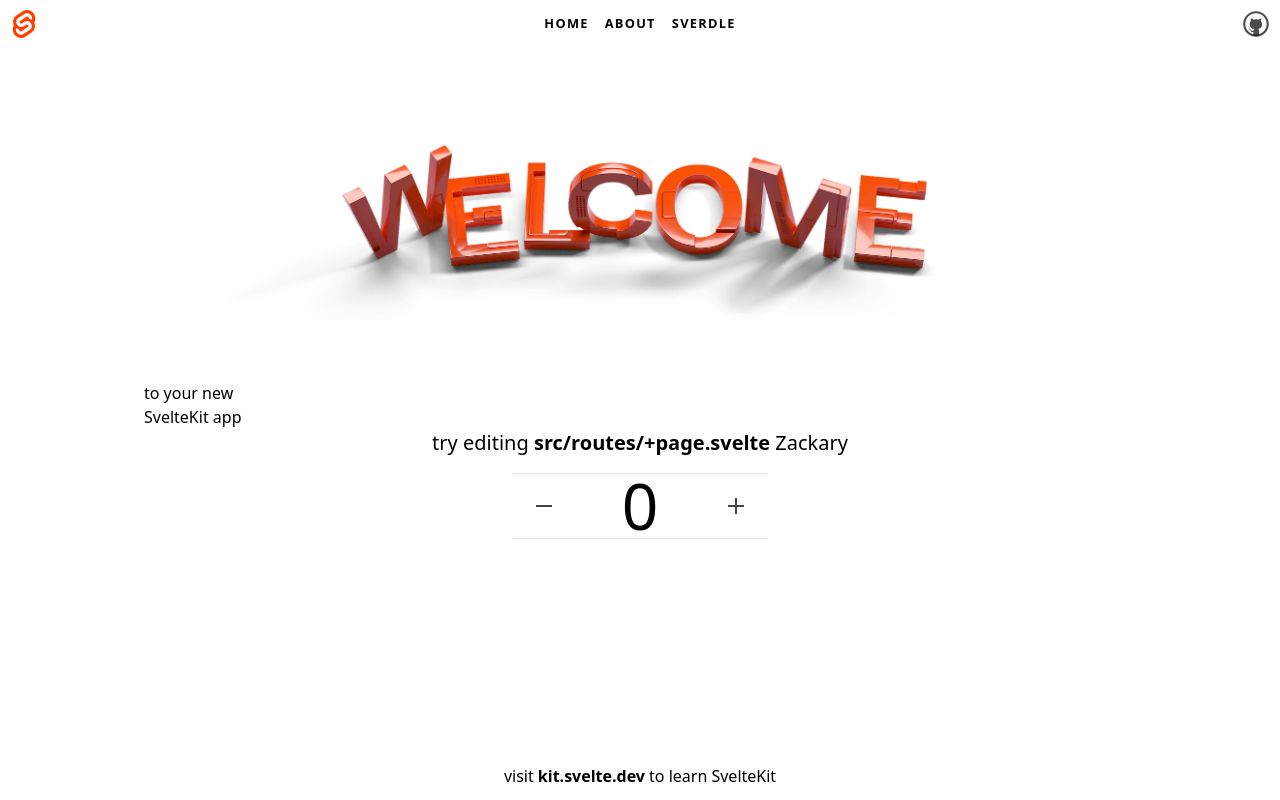
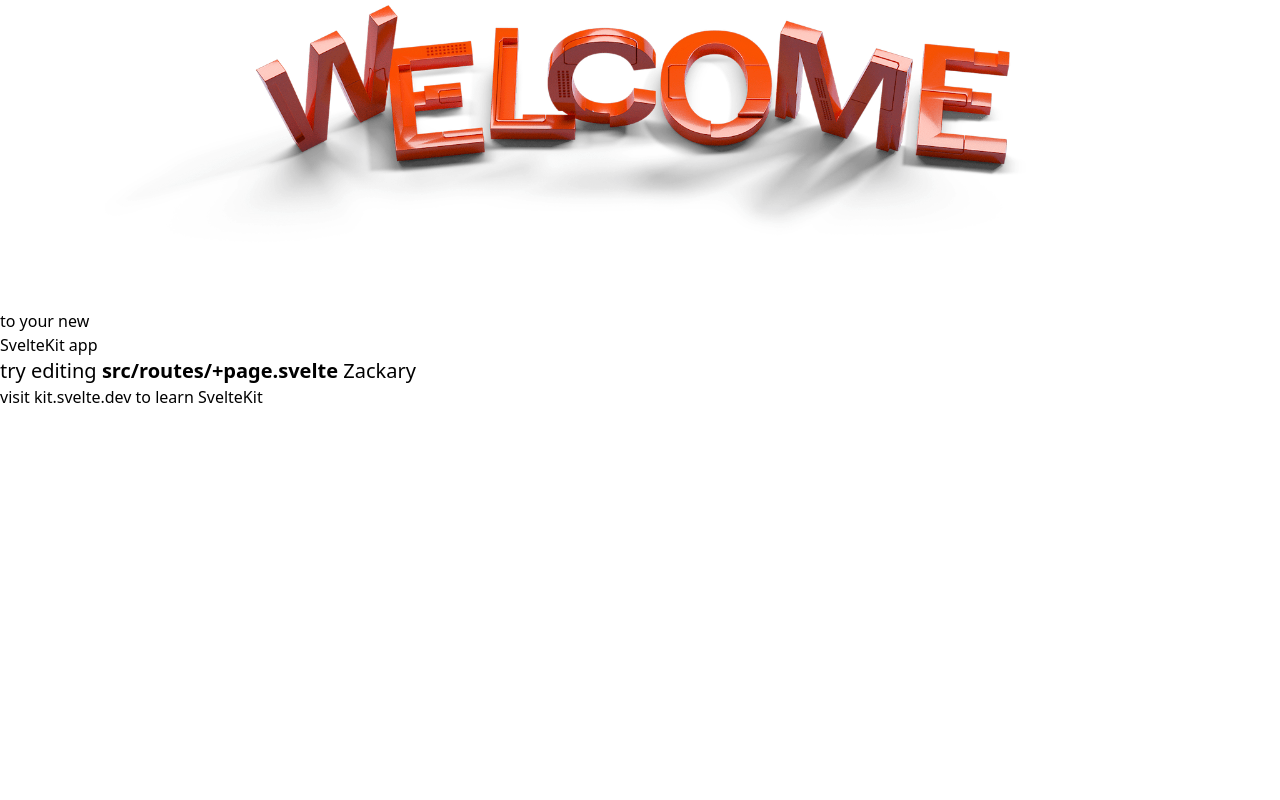
Before and after one commit to ZackarySantana/attach2, a SvelteKit app: page / in a window 1280 px wide. Built offline with nearby package versions, Linux system fonts and the light colour scheme.

Commit message:
Remove extra components

```diff
--- a/src/routes/+layout.svelte
+++ b/src/routes/+layout.svelte
@@ -1,11 +1,8 @@
 <script>
 	import '../app.postcss';
-	import Header from './Header.svelte';
 </script>
 
-<div class="app">
-	<Header />
-
+<div>
 	<main>
 		<slot />
 	</main>
@@ -14,40 +11,3 @@
 		<p>visit <a href="https://kit.svelte.dev">kit.svelte.dev</a> to learn SvelteKit</p>
 	</footer>
 </div>
-
-<style>
-	.app {
-		display: flex;
-		flex-direction: column;
-		min-height: 100vh;
-	}
-
-	main {
-		flex: 1;
-		display: flex;
-		flex-direction: column;
-		padding: 1rem;
-		width: 100%;
-		max-width: 64rem;
-		margin: 0 auto;
-		box-sizing: border-box;
-	}
-
-	footer {
-		display: flex;
-		flex-direction: column;
-		justify-content: center;
-		align-items: center;
-		padding: 12px;
-	}
-
-	footer a {
-		font-weight: bold;
-	}
-
-	@media (min-width: 480px) {
-		footer {
-			padding: 12px 0;
-		}
-	}
-</style>
--- a/src/routes/+page.svelte
+++ b/src/routes/+page.svelte
@@ -1,5 +1,4 @@
 <script>
-	import Counter from './Counter.svelte';
 	import welcome from '$lib/images/svelte-welcome.webp';
 	import welcome_fallback from '$lib/images/svelte-welcome.png';
 
@@ -28,36 +27,4 @@
 		try editing <strong>src/routes/+page.svelte</strong>
 		{data.name}
 	</h2>
-
-	<Counter />
 </section>
-
-<style>
-	section {
-		display: flex;
-		flex-direction: column;
-		justify-content: center;
-		align-items: center;
-		flex: 0.6;
-	}
-
-	h1 {
-		width: 100%;
-	}
-
-	.welcome {
-		display: block;
-		position: relative;
-		width: 100%;
-		height: 0;
-		padding: 0 0 calc(100% * 495 / 2048) 0;
-	}
-
-	.welcome img {
-		position: absolute;
-		width: 100%;
-		height: 100%;
-		top: 0;
-		display: block;
-	}
-</style>
--- a/src/routes/Counter.svelte
+++ /dev/null
@@ -1,106 +0,0 @@
-<script>
-	import { spring } from 'svelte/motion';
-
-	let count = 0;
-
-	const displayed_count = spring();
-	$: displayed_count.set(count);
-	$: offset = modulo($displayed_count, 1);
-
-	/**
-	 * @param {number} n
-	 * @param {number} m
-	 */
-	function modulo(n, m) {
-		// handle negative numbers
-		return ((n % m) + m) % m;
-	}
-</script>
-
-<div class="counter">
-	<button on:click={() => (count -= 1)} aria-label="Decrease the counter by one">
-		<svg aria-hidden="true" viewBox="0 0 1 1">
-			<path d="M0,0.5 L1,0.5" />
-		</svg>
-	</button>
-
-	<div class="counter-viewport">
-		<div class="counter-digits" style="transform: translate(0, {100 * offset}%)">
-			<strong class="hidden" aria-hidden="true">{Math.floor($displayed_count + 1)}</strong>
-			<strong>{Math.floor($displayed_count)}</strong>
-		</div>
-	</div>
-
-	<button on:click={() => (count += 1)} aria-label="Increase the counter by one">
-		<svg aria-hidden="true" viewBox="0 0 1 1">
-			<path d="M0,0.5 L1,0.5 M0.5,0 L0.5,1" />
-		</svg>
-	</button>
-</div>
-
-<style>
-	.counter {
-		display: flex;
-		border-top: 1px solid rgba(0, 0, 0, 0.1);
-		border-bottom: 1px solid rgba(0, 0, 0, 0.1);
-		margin: 1rem 0;
-	}
-
-	.counter button {
-		width: 2em;
-		padding: 0;
-		display: flex;
-		align-items: center;
-		justify-content: center;
-		border: 0;
-		background-color: transparent;
-		touch-action: manipulation;
-		font-size: 2rem;
-	}
-
-	.counter button:hover {
-		background-color: var(--color-bg-1);
-	}
-
-	svg {
-		width: 25%;
-		height: 25%;
-	}
-
-	path {
-		vector-effect: non-scaling-stroke;
-		stroke-width: 2px;
-		stroke: #444;
-	}
-
-	.counter-viewport {
-		width: 8em;
-		height: 4em;
-		overflow: hidden;
-		text-align: center;
-		position: relative;
-	}
-
-	.counter-viewport strong {
-		position: absolute;
-		display: flex;
-		width: 100%;
-		height: 100%;
-		font-weight: 400;
-		color: var(--color-theme-1);
-		font-size: 4rem;
-		align-items: center;
-		justify-content: center;
-	}
-
-	.counter-digits {
-		position: absolute;
-		width: 100%;
-		height: 100%;
-	}
-
-	.hidden {
-		top: -100%;
-		user-select: none;
-	}
-</style>
--- a/src/routes/Header.svelte
+++ /dev/null
@@ -1,129 +0,0 @@
-<script>
-	import { page } from '$app/stores';
-	import logo from '$lib/images/svelte-logo.svg';
-	import github from '$lib/images/github.svg';
-</script>
-
-<header>
-	<div class="corner">
-		<a href="https://kit.svelte.dev">
-			<img src={logo} alt="SvelteKit" />
-		</a>
-	</div>
-
-	<nav>
-		<svg viewBox="0 0 2 3" aria-hidden="true">
-			<path d="M0,0 L1,2 C1.5,3 1.5,3 2,3 L2,0 Z" />
-		</svg>
-		<ul>
-			<li aria-current={$page.url.pathname === '/' ? 'page' : undefined}>
-				<a href="/">Home</a>
-			</li>
-			<li aria-current={$page.url.pathname === '/about' ? 'page' : undefined}>
-				<a href="/about">About</a>
-			</li>
-			<li aria-current={$page.url.pathname.startsWith('/sverdle') ? 'page' : undefined}>
-				<a href="/sverdle">Sverdle</a>
-			</li>
-		</ul>
-		<svg viewBox="0 0 2 3" aria-hidden="true">
-			<path d="M0,0 L0,3 C0.5,3 0.5,3 1,2 L2,0 Z" />
-		</svg>
-	</nav>
-
-	<div class="corner">
-		<a href="https://github.com/sveltejs/kit">
-			<img src={github} alt="GitHub" />
-		</a>
-	</div>
-</header>
-
-<style>
-	header {
-		display: flex;
-		justify-content: space-between;
-	}
-
-	.corner {
-		width: 3em;
-		height: 3em;
-	}
-
-	.corner a {
-		display: flex;
-		align-items: center;
-		justify-content: center;
-		width: 100%;
-		height: 100%;
-	}
-
-	.corner img {
-		width: 2em;
-		height: 2em;
-		object-fit: contain;
-	}
-
-	nav {
-		display: flex;
-		justify-content: center;
-		--background: rgba(255, 255, 255, 0.7);
-	}
-
-	svg {
-		width: 2em;
-		height: 3em;
-		display: block;
-	}
-
-	path {
-		fill: var(--background);
-	}
-
-	ul {
-		position: relative;
-		padding: 0;
-		margin: 0;
-		height: 3em;
-		display: flex;
-		justify-content: center;
-		align-items: center;
-		list-style: none;
-		background: var(--background);
-		background-size: contain;
-	}
-
-	li {
-		position: relative;
-		height: 100%;
-	}
-
-	li[aria-current='page']::before {
-		--size: 6px;
-		content: '';
-		width: 0;
-		height: 0;
-		position: absolute;
-		top: 0;
-		left: calc(50% - var(--size));
-		border: var(--size) solid transparent;
-		border-top: var(--size) solid var(--color-theme-1);
-	}
-
-	nav a {
-		display: flex;
-		height: 100%;
-		align-items: center;
-		padding: 0 0.5rem;
-		color: var(--color-text);
-		font-weight: 700;
-		font-size: 0.8rem;
-		text-transform: uppercase;
-		letter-spacing: 0.1em;
-		text-decoration: none;
-		transition: color 0.2s linear;
-	}
-
-	a:hover {
-		color: var(--color-theme-1);
-	}
-</style>
```
